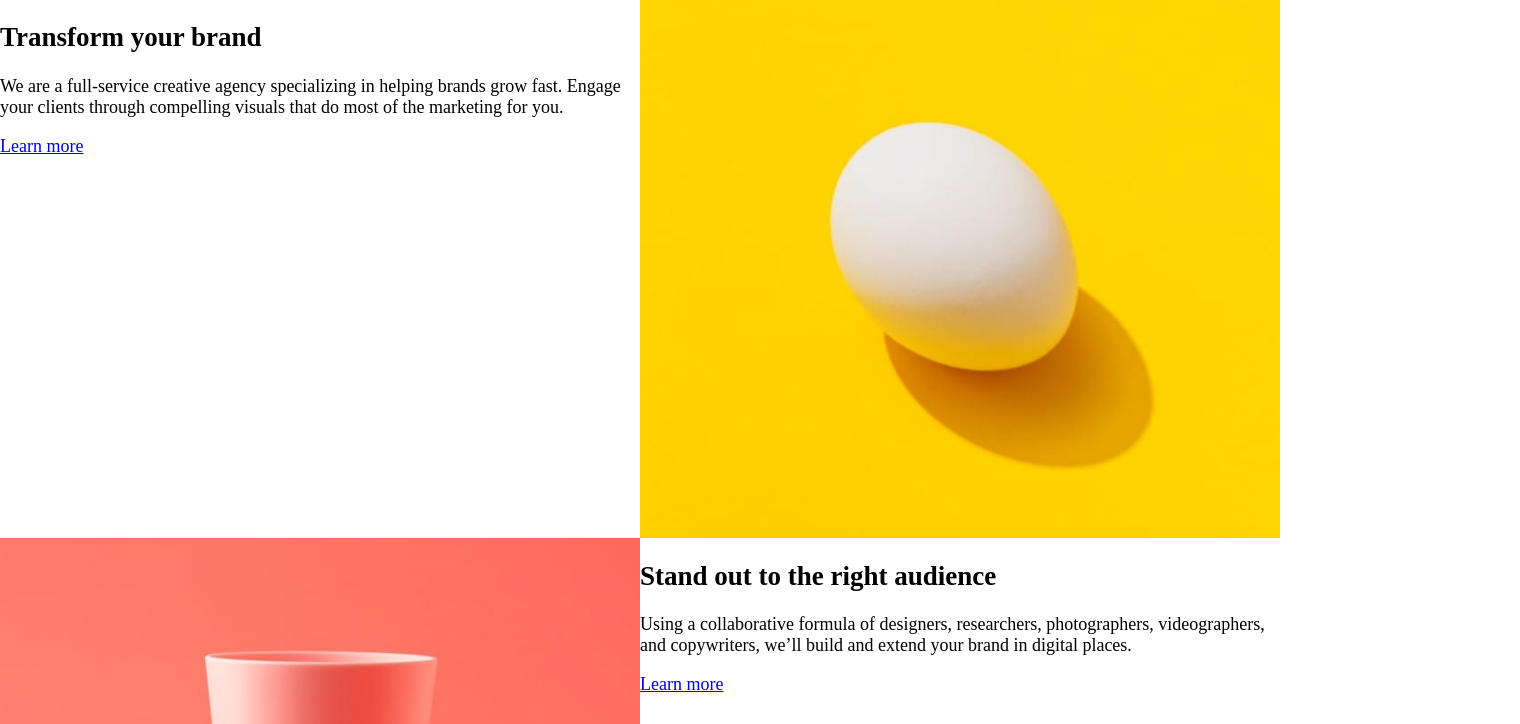
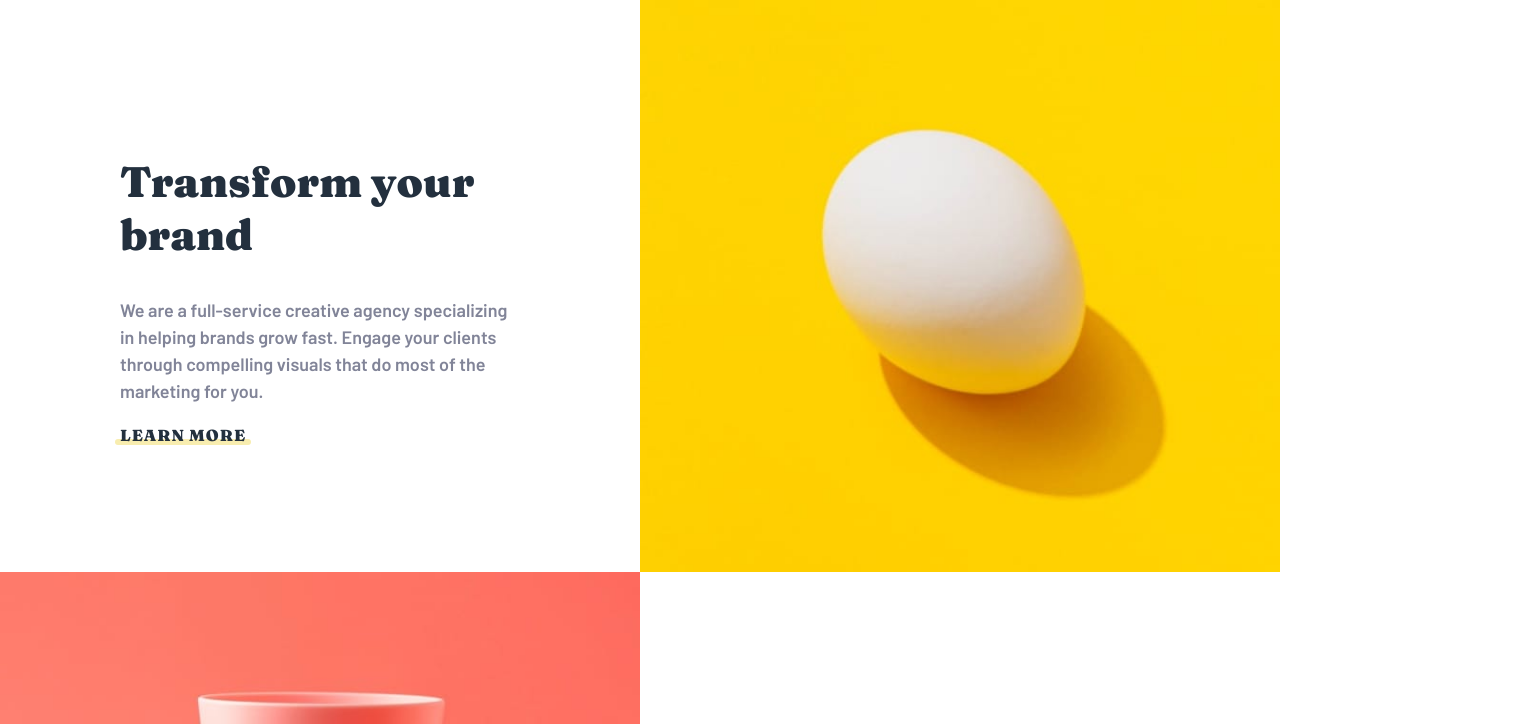
Before and after one commit to TarsiSurdi/frontendmentor.io-landing-page, a plain HTML site: page index.html in a window 1280 px wide. Shown: the part 800-1524 px from the top of the page, 1520 px wide, since content can reach past the window. Drawn offline with Linux system fonts and the light colour scheme.

Commit message:
first two sections styling

```diff
--- a/index.html
+++ b/index.html
@@ -34,14 +34,14 @@
       />
     </section>
     <main>
-      <section class="egg">
+      <section>
         <h2>Transform your brand</h2>
         <p>
           We are a full-service creative agency specializing in helping brands
           grow fast. Engage your clients through compelling visuals that do most
           of the marketing for you.
         </p>
-        <a href="#">Learn more</a>
+        <a class="yellow" href="#">Learn more</a>
       </section>
       <aside>
         <img
@@ -62,7 +62,7 @@
           photographers, videographers, and copywriters, we’ll build and extend
           your brand in digital places.
         </p>
-        <a href="#">Learn more</a>
+        <a class="red" href="#">Learn more</a>
       </section>
       <section
         class="bg-image graphic"
--- a/scss/styles.scss
+++ b/scss/styles.scss
@@ -2,6 +2,11 @@
 @import url("https://fonts.googleapis.com/css2?family=Fraunces:wght@700;900&display=swap");
 
 $hero-bg: rgb(61, 195, 255);
+
+$dark-blue: hsl(212, 27%, 19%);
+$dark-gray: hsl(213, 9%, 39%);
+$dark-gray-blue: hsl(232, 10%, 55%);
+$gray-blue: hsl(210, 4%, 67%);
 
 html,
 body {
@@ -81,6 +86,60 @@ main {
   display: grid;
   grid-template: repeat(7, 1fr) / repeat(4, 1fr);
 
+  section {
+    padding: 120px;
+
+    font-family: "Fraunces";
+    color: $dark-blue;
+
+    h2 {
+      font-weight: 900;
+      font-size: 32pt;
+    }
+
+    p {
+      font-family: "Barlow";
+      line-height: 1.5em;
+      color: $dark-gray-blue;
+    }
+
+    a,
+    a:visited {
+      font-weight: 900;
+      font-size: 12pt;
+
+      text-decoration: none;
+      text-transform: uppercase;
+      letter-spacing: 1px;
+
+      color: $dark-blue;
+    }
+
+    a::after {
+      content: "";
+
+      display: block;
+      z-index: -1;
+      position: relative;
+
+      top: -7px;
+      left: -5px;
+
+      width: 8.5em;
+      height: 6px;
+
+      border-radius: 5px;
+    }
+
+    a.yellow::after {
+      background-color: hsl(51, 84%, 83%);
+    }
+
+    a.red::after {
+      background-color: hsl(7, 62%, 81%);
+    }
+  }
+
   section,
   aside {
     grid-column: span 2;
```
Also changed, not shown: styles/styles.css, 1 other file.
